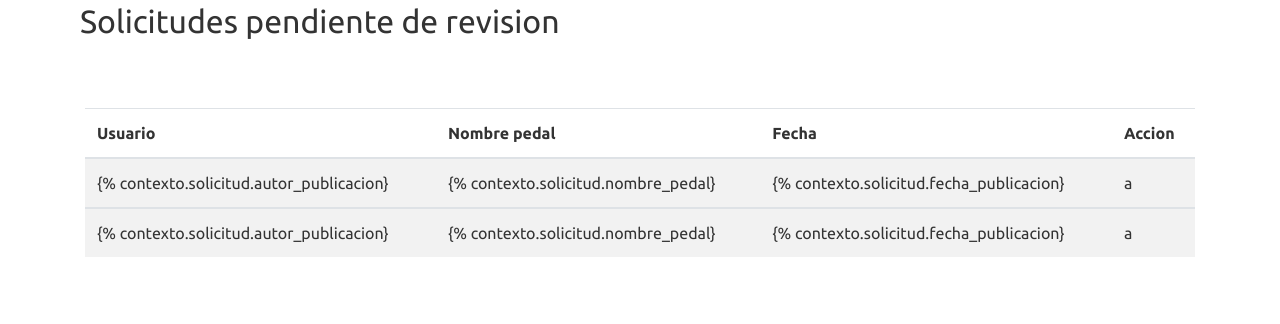
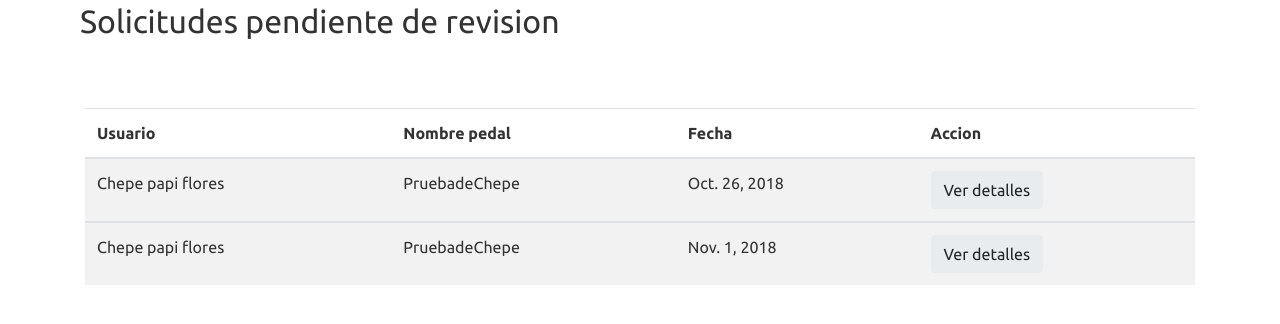
Before and after one commit to RicardoEstupinian/chepedales, a Django app: template chepedales/templates/admSolicitudes/admSolicitudes.html in a window 1280 px wide; the page is wider, and only the part inside the window is pictured. Shown: the part 94-418 px from the top of that part. Run offline with Django 3.2, Linux system fonts and the light colour scheme; the template is opened without the code that fills it: values that come from a table or form of the project are taken from there, others are empty; data comes from the database, SQL or seed files in the repository; both versions use the stored data as it was after the commit; parts of the project's set-up code (start-up, migrations or seed data) failed here and were passed over; some libraries are stand-ins or nearby versions; some web fonts are replaced.

Commit message:
Solicitudes corregido , probando query

```diff
--- a/chepedales/Apps/admSolicitudes/views.py
+++ b/chepedales/Apps/admSolicitudes/views.py
@@ -6,6 +6,6 @@ from Apps.mainCatalogo.models import PublicacionPedal
 
 def solicitud(request):
 
-	solicitudes = PublicacionPedal.objects.all().filter(evaluada=False)
-	contexto = {'solicitudes': solicitudes}
+	solicitudes = PublicacionPedal.objects.all()
+	contexto = {'solicitudes': solicitud}
 	return render (request,'admSolicitudes/admSolicitudes.html',contexto)
--- a/chepedales/templates/admSolicitudes/admSolicitudes.html
+++ b/chepedales/templates/admSolicitudes/admSolicitudes.html
@@ -14,7 +14,7 @@
 
 <header ><h2 class="cabecera">Solicitudes pendiente de revision</h2></header>
 
-{% if solicitudes %}
+
 
 <div class="container">
     <table class="table table-striped">
@@ -28,12 +28,13 @@
 		</tr>
 	   </thead>
 	   <tbody>
+           {% if solicitudes %}
            {% for solicitud in solicitudes %}
 		<tr>
-      		<td>{% contexto.solicitud.autor_publicacion}</td>
-      		<td>{% contexto.solicitud.nombre_pedal}</td>
-      		<td> {% contexto.solicitud.fecha_publicacion}</td>
-      		<td> a</td>
+      		<td>{{ solicitud.autor_publicacion}}</td>
+      		<td>{{ solicitud.nombre_pedal}}</td>
+      		<td> {{ solicitud.fecha_publicacion}}</td>
+      		<td> <a href="{% url 'publicacion:mostrar_publicacion' solicitud.id %}"  class="btn btn-light">Ver detalles</a> </td>
 
      </tr>
  	  </tbody>
```
Also changed, not shown: chepedales/db.sqlite3.
